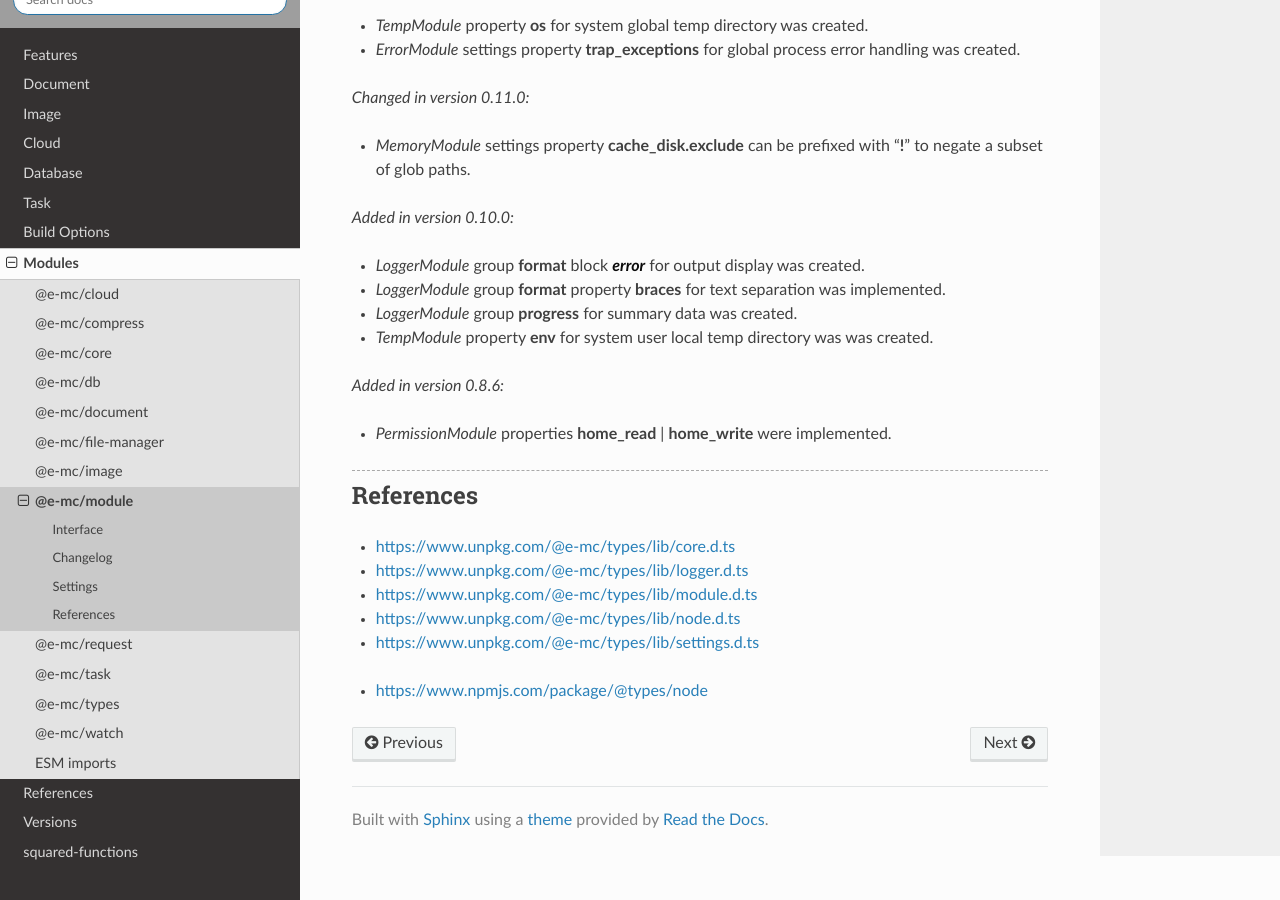
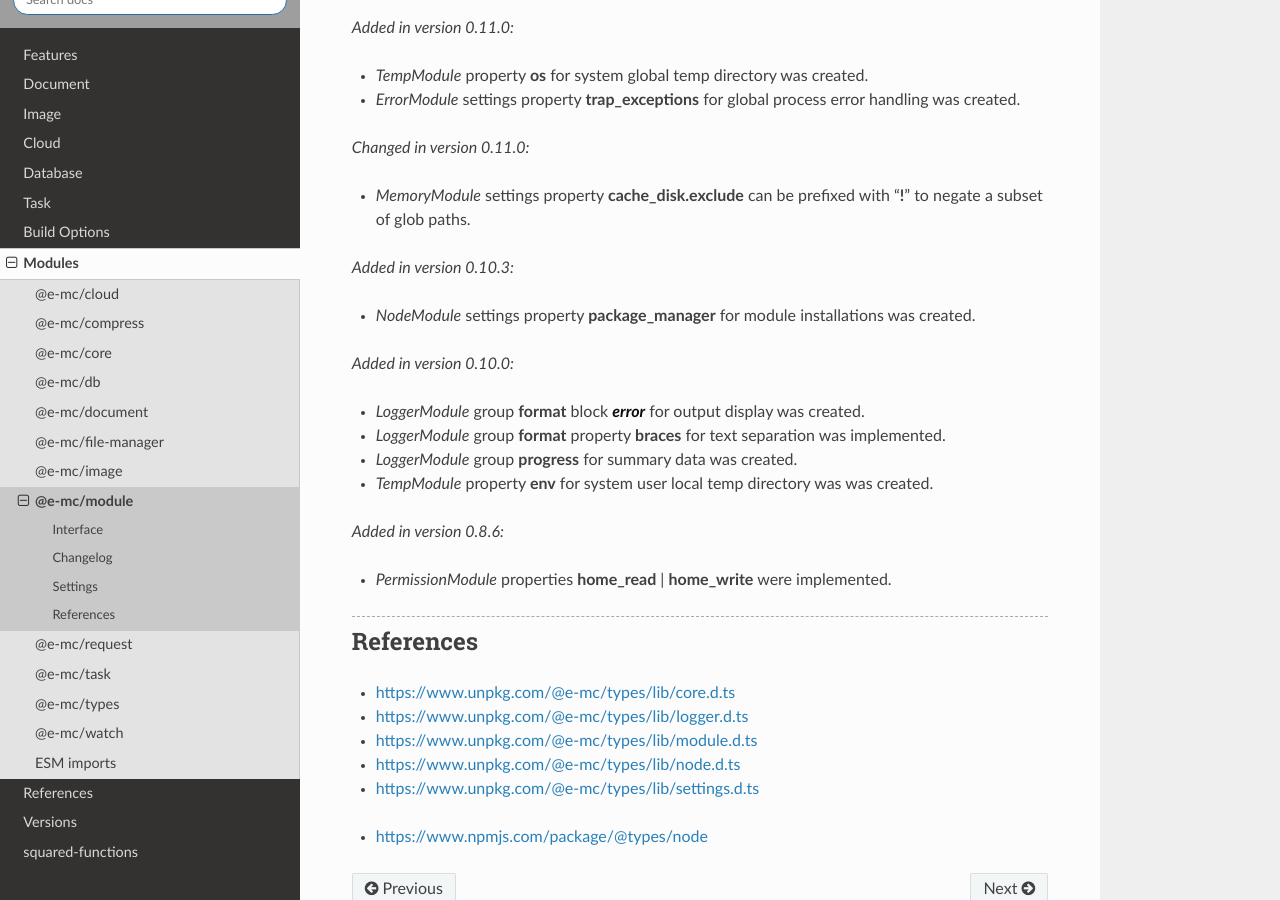
Before and after one commit to anpham6/chrome-docs, a Sphinx documentation site: the page built from source/modules/module.rst, in a window 1280 px wide and 900 px high, scrolled down 7861 px. Built offline with Sphinx 7.4.7 and the Read the Docs theme 2.0.0, drawn with Linux system fonts in a browser that asks for light colours; some of the changed text lies outside the part shown; grey boxes are pictures that could not be loaded.

```diff
--- a/source/modules/module.rst
+++ b/source/modules/module.rst
@@ -306,6 +306,9 @@ Settings
           ext?: string | string[] | boolean;
           npm?: boolean;
           inline?: boolean;
+      };
+      settings?: {
+          package_manager?: "npm" | "yarn" | "pnpm";
       };
   }
 
@@ -345,7 +348,7 @@ Settings
       out?: string | (err: Error, data: LogTypeValue, require?: NodeRequire) => void;
       fatal?: boolean;
       settings?: {
-        trap_exceptions?: boolean;
+          trap_exceptions?: boolean;
       };
   }
 
@@ -461,6 +464,10 @@ Changelog
 
   - *MemoryModule* settings property **cache_disk.exclude** can be prefixed with "**!**" to negate a subset of glob paths.
 
+.. versionadded:: 0.10.3
+
+  - *NodeModule* settings property **package_manager** for module installations was created.
+
 .. versionadded:: 0.10.0
 
   - *LoggerModule* group **format** block :target:`error` for output display was created.
```
Also changed, not shown: other parts of source/modules/module.rst (+1 -1 lines).
